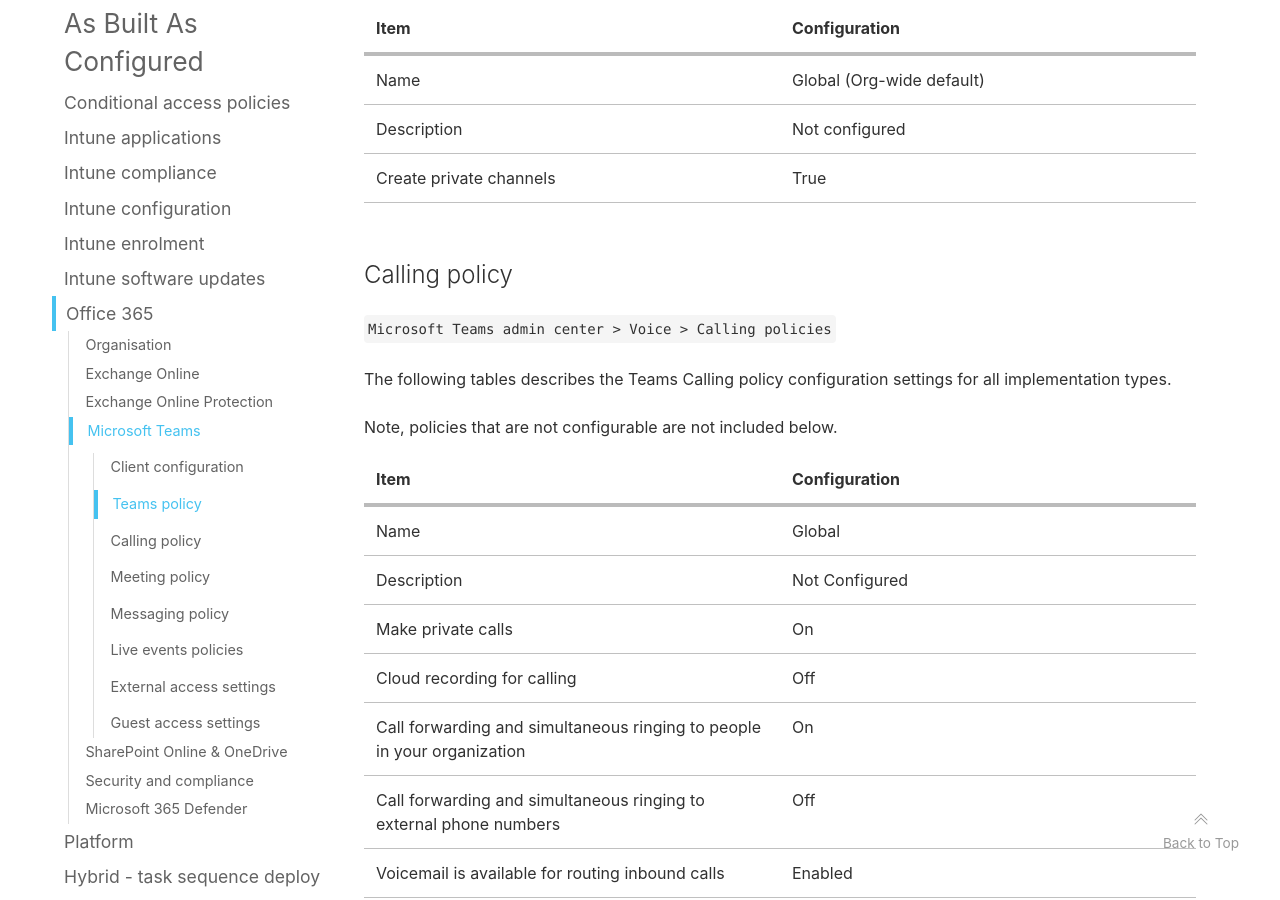
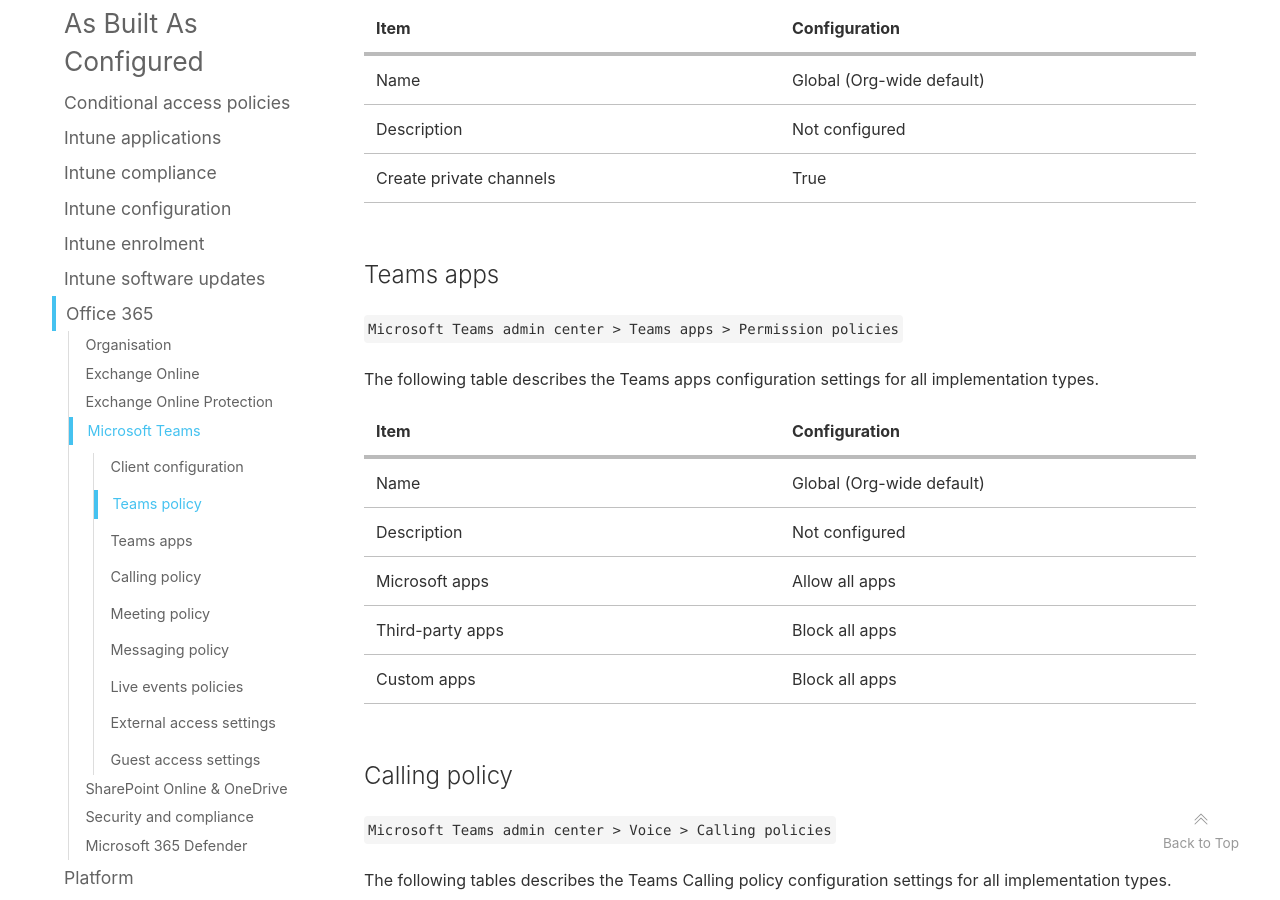
Before and after one commit to ASD-Blueprint/desktop.gov.au, a Jekyll site: the page built from blueprint/abac/office-365.md, in a window 1280 px wide and 900 px high, scrolled down 41083 px. Built offline with Jekyll 4.4.1, drawn with Linux system fonts in a browser that asks for light colours; comment, search, counter and statistics services are not loaded; some of the changed text lies outside the part shown.

Commit message:
Data sovereignty update
Removed reference to data sovereignty and updated Team app design decision. Added configuration to match in Office 365 ABAC.

```diff
--- a/blueprint/abac/office-365.md
+++ b/blueprint/abac/office-365.md
@@ -938,6 +938,20 @@
 | Description             | Not configured            |
 | Create private channels | True                      |
 
+### Teams apps
+
+`Microsoft Teams admin center > Teams apps > Permission policies`
+
+The following table describes the Teams apps configuration settings for all implementation types.
+
+| Item                    | Configuration             |
+| ----------------------- | ------------------------- |
+| Name                    | Global (Org-wide default) |
+| Description             | Not configured            |
+| Microsoft apps          | Allow all apps            |
+| Third-party apps        | Block all apps            |
+| Custom apps             | Block all apps            |
+
 ### Calling policy
 
 `Microsoft Teams admin center > Voice > Calling policies`
```
Also changed, not shown: blueprint/office-365.md (+2 -2 lines).
